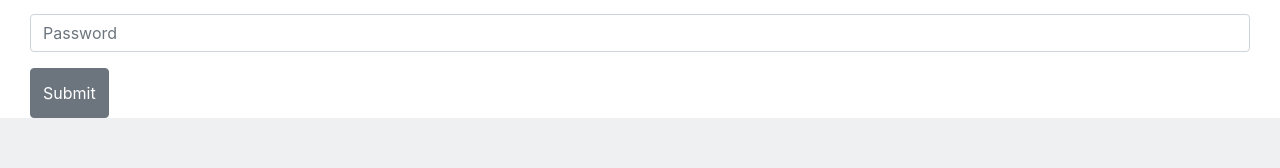
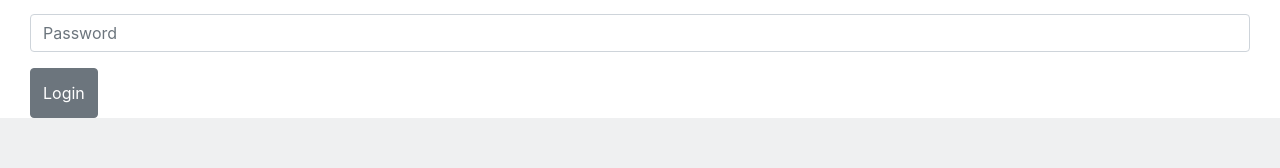
Before and after one commit to adgreenie/chirper-react, a React (Create React App) app: page /login in a window 1280 px wide. Shown: the part 138-306 px from the top of the page. Built offline with nearby package versions, Linux system fonts and the light colour scheme.

Commit message:
login page

```diff
--- a/src/components/Login.js
+++ b/src/components/Login.js
@@ -1,14 +1,14 @@
 import React, { useState, useContext } from "react";
 import Feed from "./Feed";
 import { Col, Button, Form, FormGroup, Input } from "reactstrap";
-import { getAllUsers, getUserByUsername } from '../services/api-helper'
-import {AppContext} from '../App';
+import { getAllUsers, getUserByUsername } from "../services/api-helper";
+import { AppContext } from "../App";
 
 function Login() {
-  const app = useContext(AppContext)
+  const app = useContext(AppContext);
   //set state in order to get user info and password
-  const[userName,setUserName] = useState('');
-  const[userPassword,setUserPassword] = useState('');
+  const [userName, setUserName] = useState("");
+  const [userPassword, setUserPassword] = useState("");
   // const [userName, setUserName] = useState({
   //   name:"",
   //   password:""
@@ -26,38 +26,33 @@ function Login() {
   //   })
   // }
 
-  const handleChangeName = userName => {
+  const handleChangeName = (userName) => {
     userName.preventDefault();
-    setUserName(userName.target.value)
-    console.log("userName",userName)
-  }
+    setUserName(userName.target.value);
+    console.log("userName", userName);
+  };
 
-    const handleChangePassword = userPassword => {
-      userPassword.preventDefault();
-      setUserPassword(userPassword.target.value)
-      console.log("userPassword",userPassword)
+  const handleChangePassword = (userPassword) => {
+    userPassword.preventDefault();
+    setUserPassword(userPassword.target.value);
+    console.log("userPassword", userPassword);
+  };
+
+  const handleSubmit = async (e) => {
+    e.preventDefault();
+    if (validateUser({ username: userName, password: userPassword })) {
+      const resp = await getUserByUsername(userName);
+      app.setUser(resp);
     }
+  };
 
-    const handleSubmit= async e=>{
-      e.preventDefault();
-      if(validateUser({"username":userName,"password":userPassword})){
-        const resp = await getUserByUsername(userName)
-        app.setUser(resp)
-      }
-
-
-
-      }
-
-
-// console.log(userName)
   return (
     <>
       <br />
       <br />
       <Col>
         <Col>
-        <Form onSubmit={handleSubmit} >
+          <Form onSubmit={handleSubmit}>
             <FormGroup>
               <Input
                 type="text"
@@ -79,14 +74,10 @@ function Login() {
                 // value={userName.password}
               />
             </FormGroup>
-            <Button>
-              Submit
-            </Button>
-
-            </Form>
+            <Button>Login</Button>
+          </Form>
         </Col>
       </Col>
-
     </>
   );
 }
```
